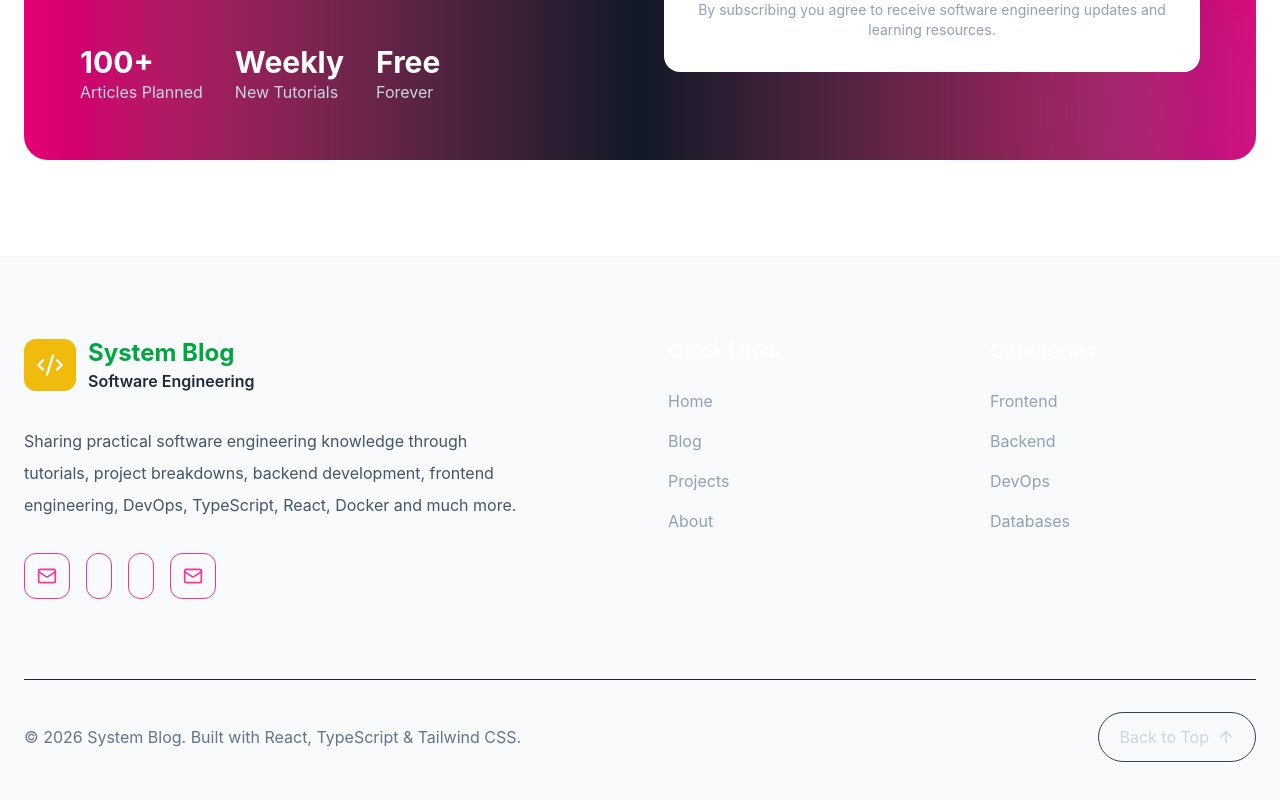
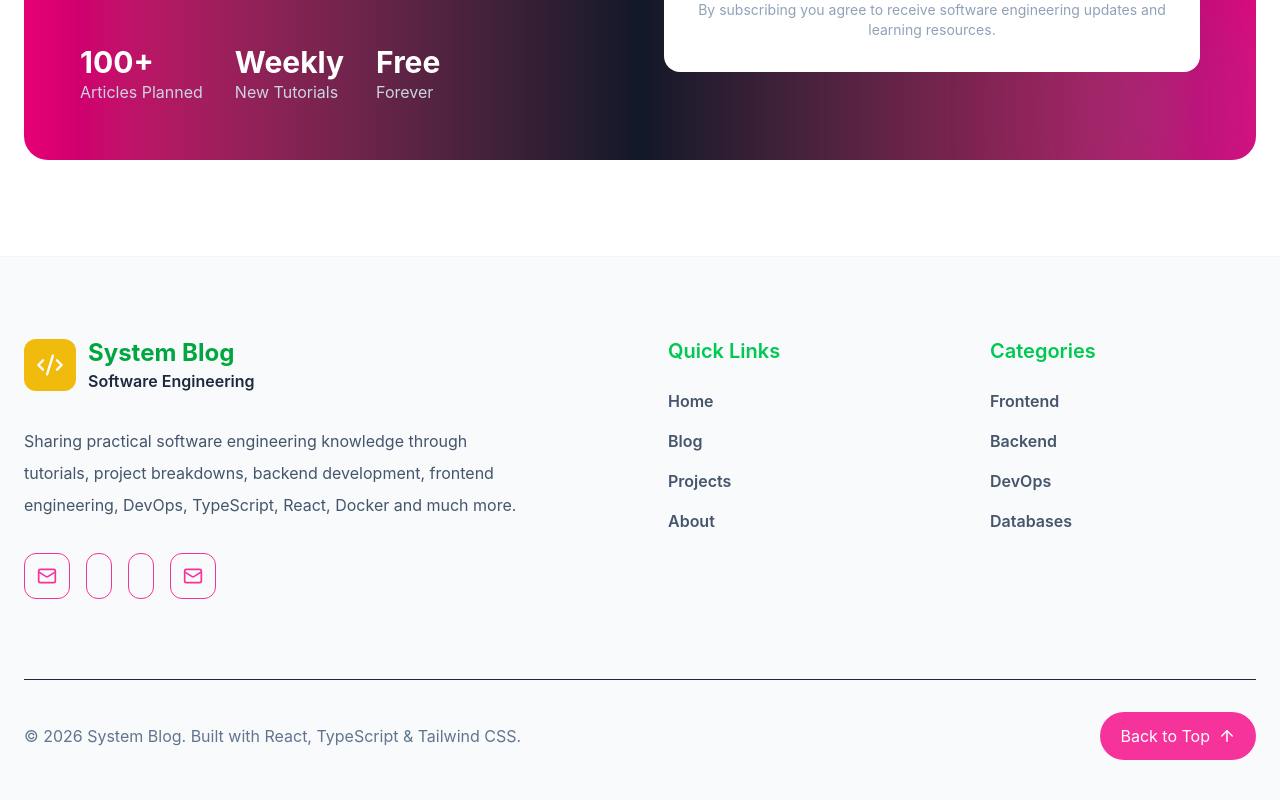
Before and after one commit to system-Barinda/system-barinda-blog, a React (Vite) app: page / in a window 1280 px wide. Shown: the part 5168-5968 px from the top of the page. Built offline with nearby package versions, Linux system fonts and the light colour scheme.

Commit message:
chore:updating at all css

```diff
--- a/src/components/Footer.tsx
+++ b/src/components/Footer.tsx
@@ -75,14 +75,16 @@ export default function Footer() {
           {/* Quick Links */}
 
           <div>
-            <h3 className="text-xl font-semibold text-white">Quick Links</h3>
+            <h3 className="text-xl font-semibold text-green-500">
+              Quick Links
+            </h3>
 
             <ul className="mt-6 space-y-4">
               {quickLinks.map((link) => (
                 <li key={link}>
                   <a
                     href="#"
-                    className="text-slate-400 transition hover:text-blue-500"
+                    className="text-slate-600 font-semibold transition hover:text-blue-500"
                   >
                     {link}
                   </a>
@@ -94,14 +96,14 @@ export default function Footer() {
           {/* Categories */}
 
           <div>
-            <h3 className="text-xl font-semibold text-white">Categories</h3>
+            <h3 className="text-xl font-semibold text-green-500">Categories</h3>
 
             <ul className="mt-6 space-y-4">
               {categories.map((item) => (
                 <li key={item}>
                   <a
                     href="#"
-                    className="text-slate-400 transition hover:text-blue-500"
+                    className="text-slate-600 font-semibold transition hover:text-blue-500"
                   >
                     {item}
                   </a>
@@ -126,14 +128,14 @@ export default function Footer() {
               items-center
               gap-2
               rounded-full
-              border
-              border-slate-700
+             bg-pink-500
+
               px-5
               py-3
-              text-slate-300
+              text-white
               transition
-              hover:border-blue-500
-              hover:text-blue-500
+              hover:cursor-pointer
+              hover:text-white
             "
           >
             Back to Top
```
